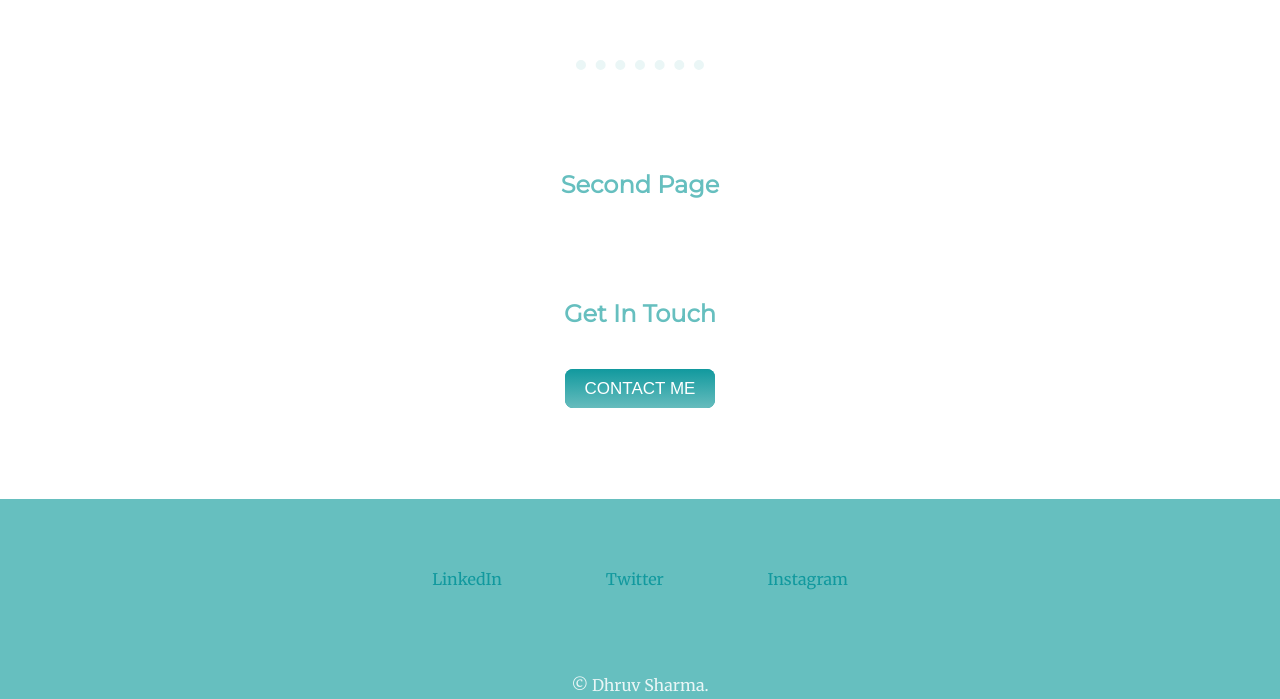
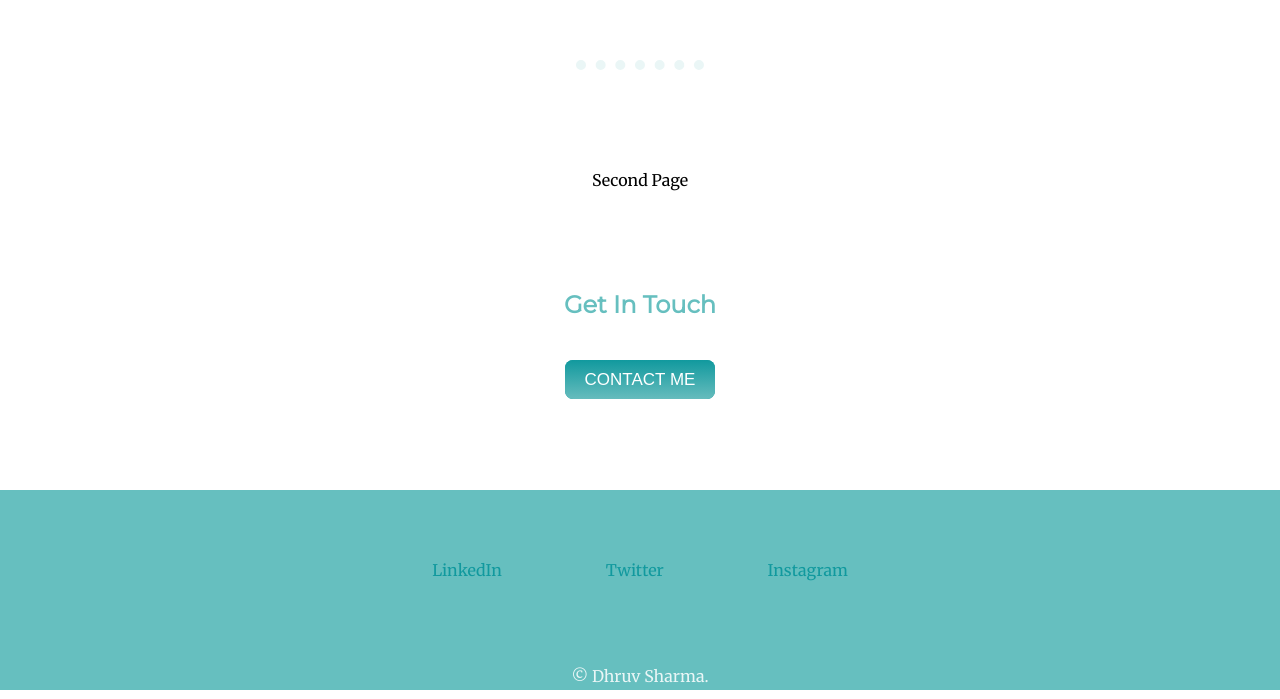
Before and after one commit to Dhruvv5harmaa/First_Website, a plain HTML site: page index.html in a window 1280 px wide. Shown: the part 2122-2821 px from the top of the page. Drawn offline with Linux system fonts and the light colour scheme.

Commit message:
index.html

```diff
--- a/index.html
+++ b/index.html
@@ -42,7 +42,7 @@
             </div>
             <hr>
             <div class="contact-me">
-             <a herf="second.html"> <h2 class="last-heading" >Second Page</h2> </a>
+             <a herf="second.html">Second Page</a>
               <h2 class="last-heading">Get In Touch</h2>
               <h3 class="last-text"></h3>
               <a class="btn" href="mailto:dhruvsharmaindore@gmail.com" >CONTACT ME</a>
```
